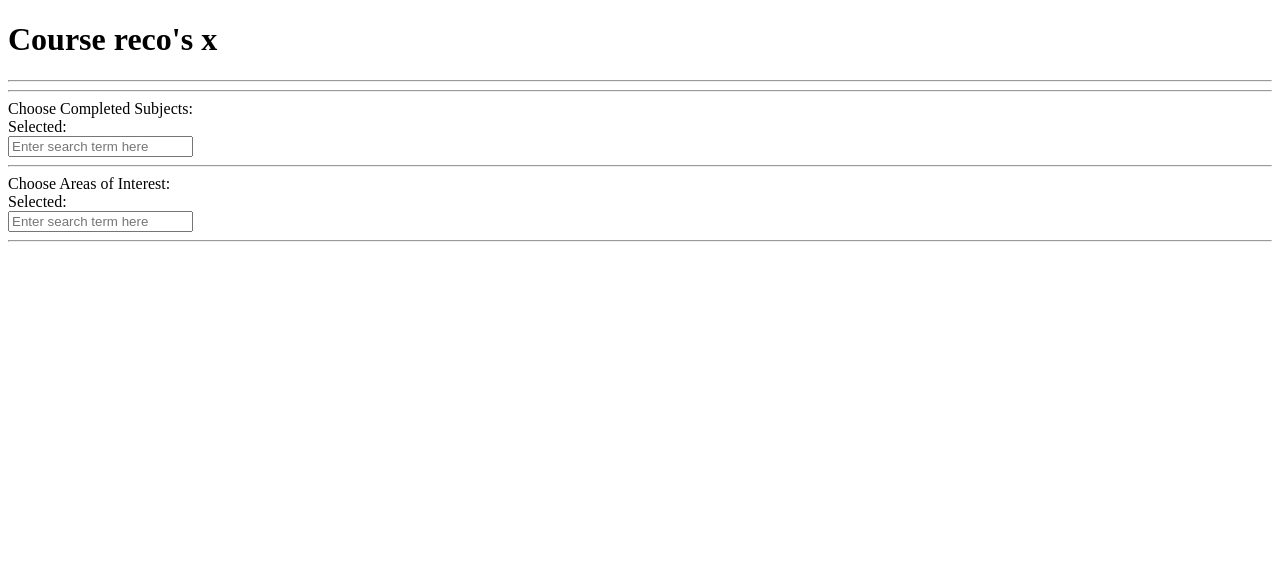
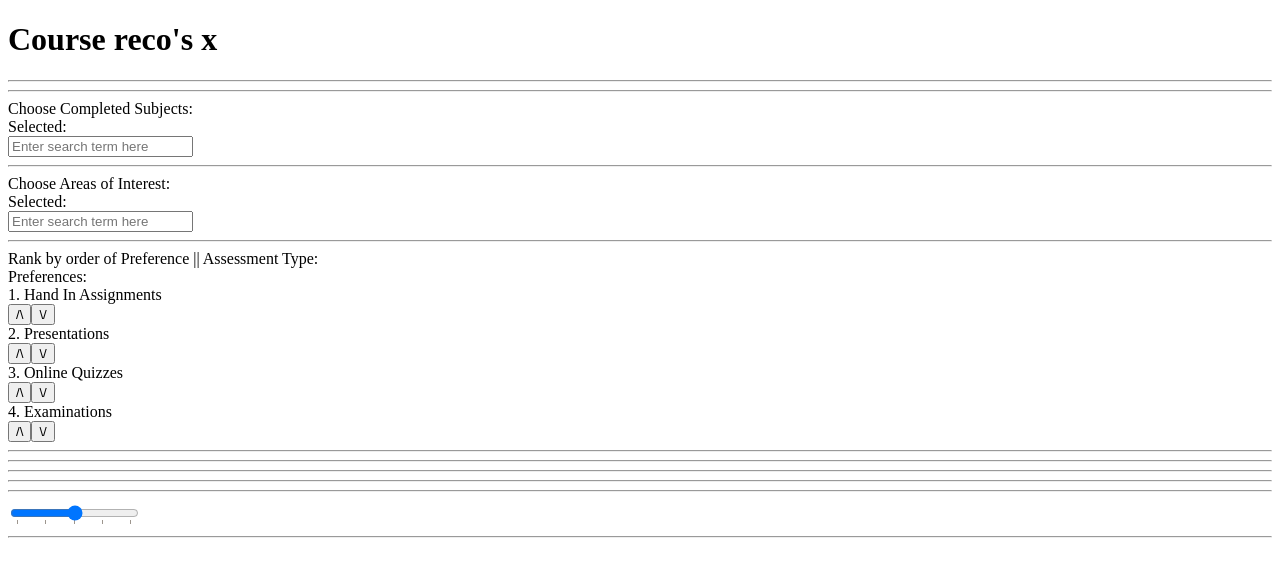
Before and after one commit to 41127-Software-Design-Studio-W7/preferences-form, a React (Create React App) app: page / in a window 1280 px wide. Shown: the top 576 px of the page. Built offline with nearby package versions, Linux system fonts and the light colour scheme.

Commit message:
Rankings ie preferences component to sort and input a priority

```diff
--- a/src/App.js
+++ b/src/App.js
@@ -1,26 +1,14 @@
 import React from "react";
-import SearchField from "./Components/SearchField";
+import SearchField from "./Components/SearchField/SearchField";
+import Ranking from "./Ranking/Ranking";
 
 function App() {
 
+
 /*
-  const subjects_mock = [
-
-    "10000": {
-      "name": "C Fundamentals",
-      "area": "Software Engineering"
-    },
-    "10001": {
-      "name": "Java Fundamentals",
-      "area": "Software Engineering"
-    },
-    "10002": {
-      "name": "C# and .NET Fundamentals",
-      "area": "Software Engineering"
-    }
-]
+Mock data
+Subjects
 */
-
 const subjects_mock = [
   {
     "id": 10000,
@@ -74,9 +62,12 @@ const subjects_mock = [
     "area": "Electrical Engineering"
   },
 ]
-
 const possible_subs = [10000, 10001, 10020, 10021, 10030, 10031]
 
+/*
+Mock data
+Areas of Interest
+*/
 const areas_mock = [
   {
     "id": 100,
@@ -91,9 +82,13 @@ const areas_mock = [
     "name": "Data Science",
   }
 ]
+const possible_areas = ["Software Engineering", "Electrical Engineering", "Data Science"]
 
-//const possible_areas = [100, 200, 300]
-const possible_areas = ["Software Engineering", "Electrical Engineering", "Data Science"]
+/*
+Mock data
+Preferences - assessment type
+*/
+const assessment_areas = ["Hand In Assignments", "Presentations", "Online Quizzes", "Examinations"]
 
   return (
     <div className="App">
@@ -104,7 +99,28 @@ const possible_areas = ["Software Engineering", "Electrical Engineering", "Data
       </div>
       <SearchField title="Completed Subjects" allpossiblesuggestions={possible_subs}/>
       <SearchField title="Areas of Interest" allpossiblesuggestions={possible_areas}/>
+      <Ranking title="Assessment Type" rankingitems={assessment_areas} />
+
+      <hr></hr>
+      <hr></hr>
+      <hr></hr>
+      <hr></hr>
+      <input type="range" min={0} max={100} step="1" list="steplist"></input>
+
+      <hr></hr>
+      <datalist id="steplist">
+          <option>0</option>
+          <option>25</option>
+          <option>50</option>
+          <option>75</option>
+          <option>100</option>
+      </datalist>
+
+
+
+
     </div>
+
   );
 }
 
--- /dev/null
+++ b/src/Ranking/Ranking.js
@@ -0,0 +1,51 @@
+import React from "react";
+
+import { useState, useEffect } from "react";
+import RankingItem from "./RankingItem";
+
+
+export default function Ranking({key, rankingitems, title, updateSelected}) {
+
+    const [rankings, setRankings] = useState(rankingitems);
+
+    const onChange = (e) => {
+    //    setsearchTerm(e.target.value);
+    }
+
+    const onClickRankingItemButton = (curIndex, nextIndex) => {
+        console.log("Changing rankings at index " + curIndex + " " + nextIndex);
+        console.log(rankings);
+        const newRankings = [...rankings];
+        let temp = "";
+        if (true) {
+            temp = newRankings[curIndex];
+            newRankings[curIndex] = newRankings[nextIndex];
+            newRankings[nextIndex] = temp;
+        }
+        setRankings(newRankings);
+        console.log(rankings);
+    }
+
+
+    return (
+        <div className="SearchField">
+            <div className="Title">
+                Rank by order of Preference || {title}:
+            </div>
+            <div>
+                <div>
+                    Preferences:
+                </div>
+                <div>
+                    {
+                        rankings
+                        .map((ran, index) =>
+                            (<RankingItem key={ran._id} title={ran} updateRanking={onClickRankingItemButton} index={index} max={rankingitems.length}/>)
+                        )
+                    }
+                </div>
+            </div>
+            <hr></hr>
+        </div>
+    )
+}
--- /dev/null
+++ b/src/Ranking/RankingItem.js
@@ -0,0 +1,24 @@
+import React from "react";
+import { useState, useEffect } from "react";
+
+export default function RankingItem({key, title, updateRanking, index, max}) {
+
+    const [val, setVal] = useState(title);
+    const [idx, setIdx] = useState(index);
+
+    return (
+        <div>
+            <div className="RankingItem">
+                {index + 1}. {title}
+            </div>
+            <div >
+                <button className="RankingItemUpButtom" onClick={() => updateRanking(index, (index - 1) >= 0 ? index - 1 : index)}>
+                    /\
+                </button>
+                <button className="RankingItemDownButtom" onClick={() => updateRanking(index, (index + 1) <= max ? index + 1 : index)}>
+                    \/
+                </button>
+            </div>
+        </div>
+    )
+}
```
Also changed, not shown: src/Components/SearchField/SearchField.js (renamed from src/Components/SearchField.js), src/Components/SearchField/Selected.js (renamed from src/Components/Selected.js), src/Components/SearchField/Suggestion.js (renamed from src/Components/Suggestion.js).
